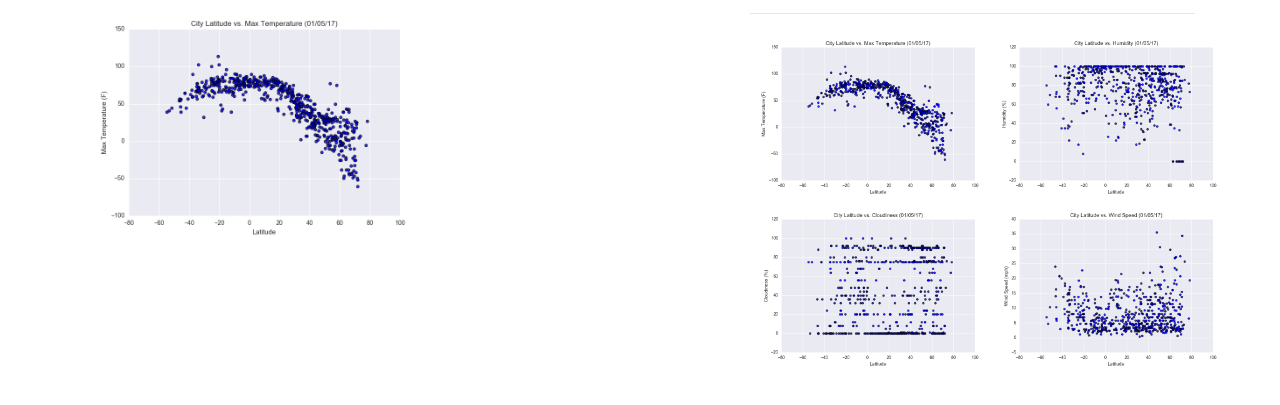
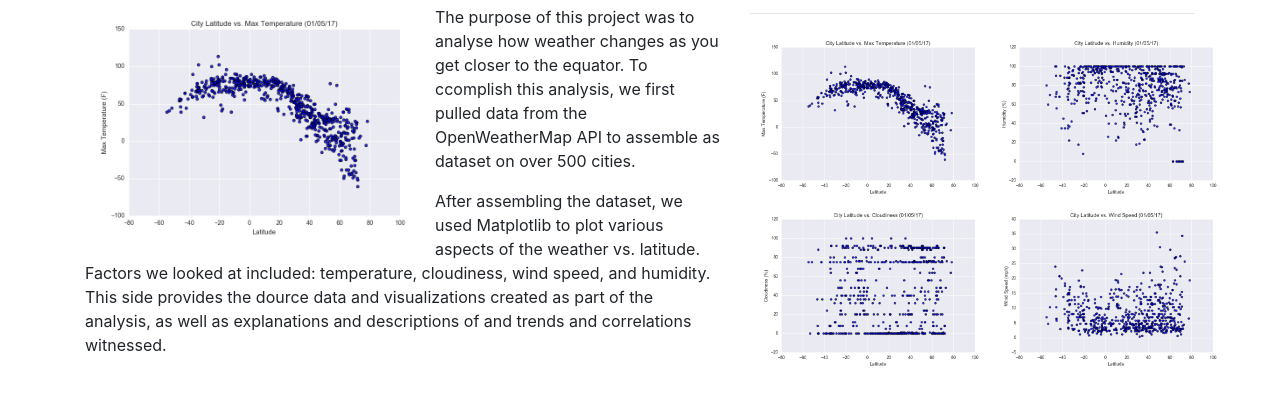
Before and after one commit to KKornegay/Web-Design-Challenge, a plain HTML site: page index.html in a window 1280 px wide. Shown: the part 107-512 px from the top of the page. Drawn offline with nearby package versions, Linux system fonts and the light colour scheme.

Commit message:
fixed index

```diff
--- a/index.html
+++ b/index.html
@@ -52,6 +52,8 @@
                     Summary: Latitude vs. X
                 </h2>
               <img class= "Bigimage" src= "Resources/assets_images/assets_images_Fig1.png">
+              <p>The purpose of this project was to analyse how weather changes as you get closer to the equator. To ccomplish this analysis, we first pulled data from the OpenWeatherMap API to assemble as dataset on over 500 cities.</p>
+              <p>After assembling the dataset, we used Matplotlib to plot various aspects of the weather vs. latitude. Factors we looked at included: temperature, cloudiness, wind speed, and humidity. This side provides the dource data and visualizations created as part of the analysis, as well as explanations and descriptions of and trends and correlations witnessed.</p>
             </div>
             <div class= "col-md-5">
                 <h2>
```
